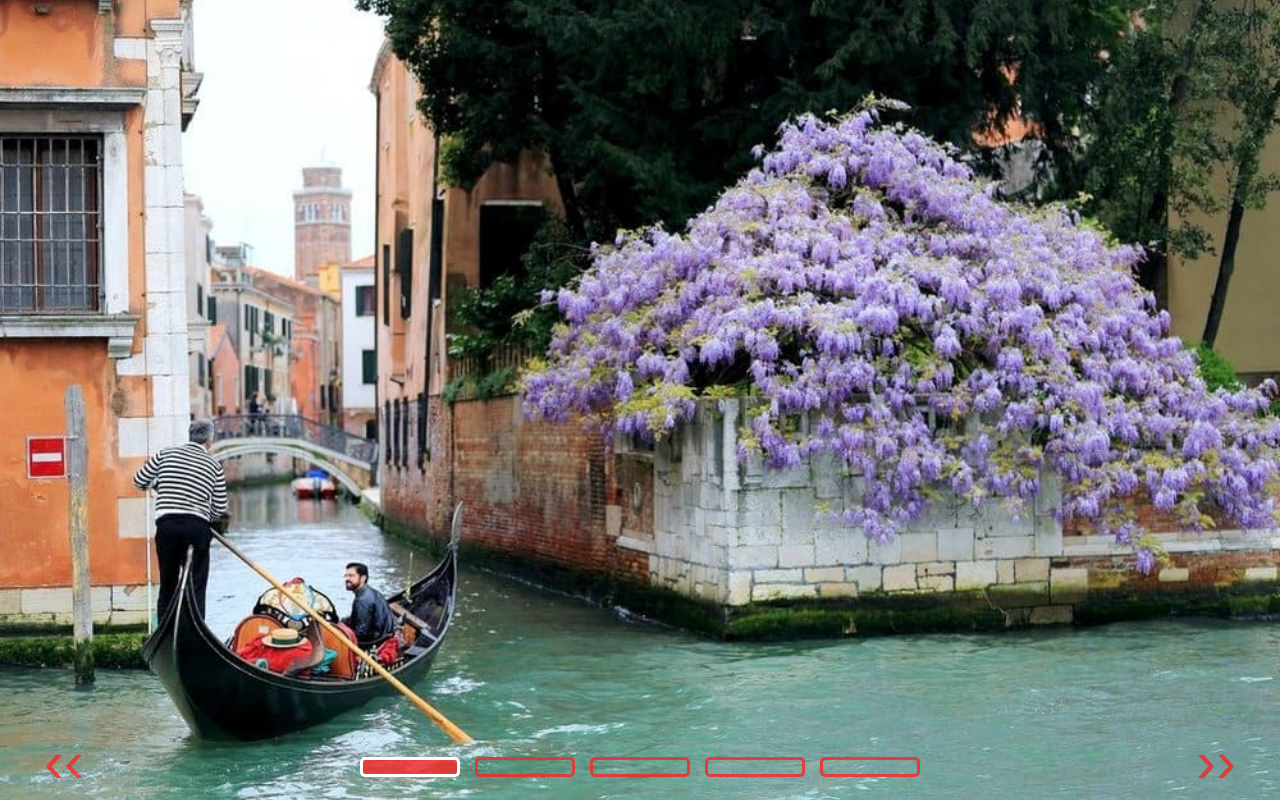
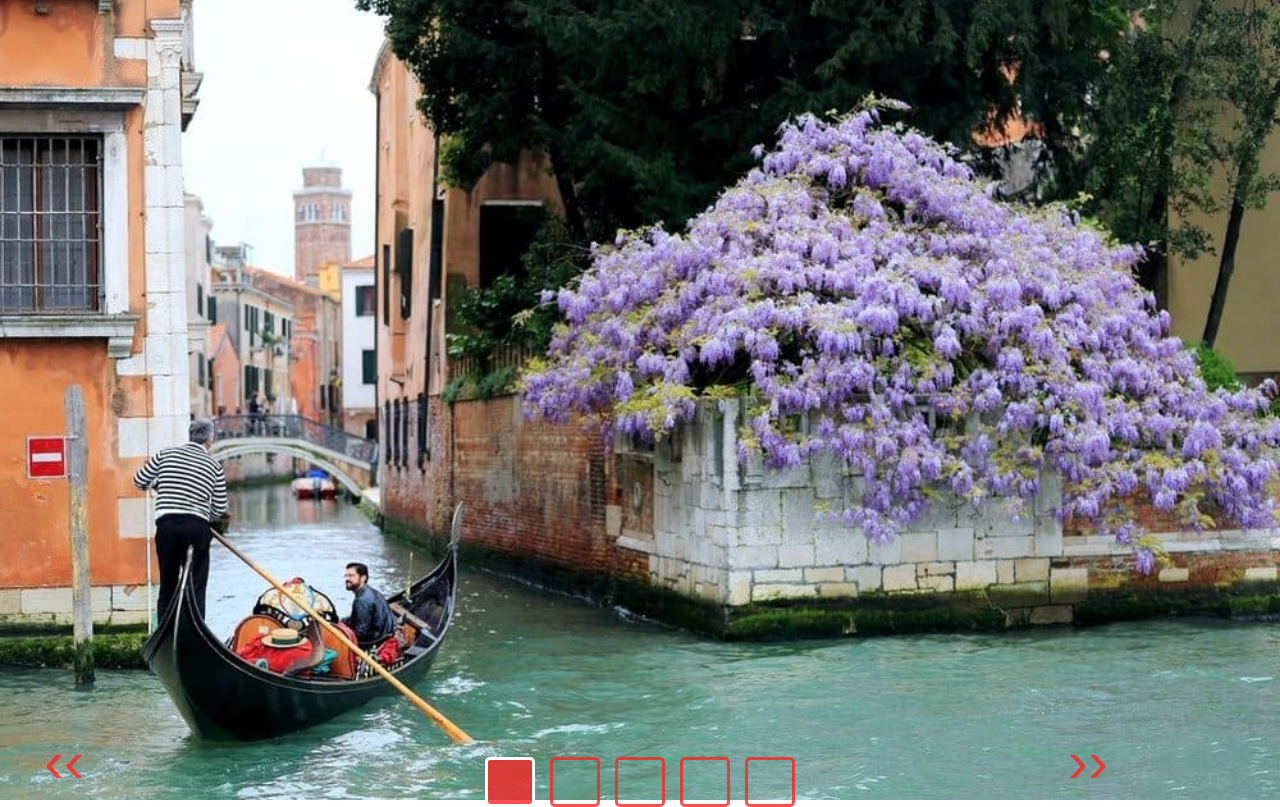
Before and after one commit to LyubovDevialtovskaya/slider, a website with bundled scripts: page index.html in a window 1280 px wide. Built offline with nearby package versions, Linux system fonts and the light colour scheme.

Commit message:
оформление индикторов

```diff
--- a/assets/css/style.css
+++ b/assets/css/style.css
@@ -142,17 +142,17 @@ body {
 
 .control-prev:hover,
 .control-prev:focus {
-  text-shadow: 0 0 10px #ffffff;
+  text-shadow: 0 0 30px #ffffff;
 }
 
 .control-next {
   right: 0;
-  width: 10%;
+  width: 30%;
 }
 
 .control-next:hover,
 .control-next:focus {
-  text-shadow: 0 0 10px #ffffff;
+  text-shadow: 0 0 30px #ffffff;
 }
 
 .indicators {
@@ -173,8 +173,8 @@ body {
 }
 
 .indicator {
-  width: 100px;
-  height: 20px;
+  width: 50px;
+  height: 50px;
   margin: -43px 7.5px 0;
   border: 3px solid rgba(248, 38, 38, 0.8);
   border-radius: 5px;
```
